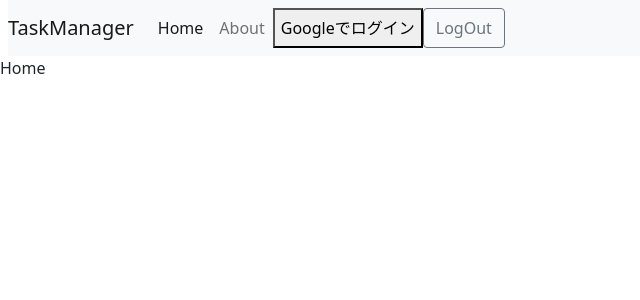
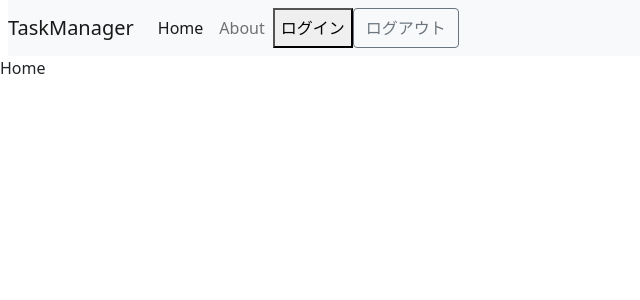
Before and after one commit to Kikujiro2020/taskmanager, a Nuxt app: page / in a window 1280 px wide. Shown: the top 300 px of the page, without its empty margins (0-640 px from the left). Built offline with nearby package versions, Linux system fonts and the light colour scheme.

Commit message:
for YouTube fourth

```diff
--- a/components/Navbar.vue
+++ b/components/Navbar.vue
@@ -1,11 +1,14 @@
 <script setup>
+import { async } from '@firebase/util';
+
 
 const { signInWithGooglePopup,errorMessage,logOut } = useAuth();
-const signIn = () => {
-    signInWithGooglePopup();
+const signIn = async() => {
+    await signInWithGooglePopup();
+    console.log(errorMessage.value);
 };
 
-async function signOut() {
+const signOut = async()=> {
     await logOut();
     console.log(errorMessage.value);
 }
@@ -24,8 +27,8 @@ async function signOut() {
                 <div class="navbar-nav">
                     <NuxtLink class="nav-link" to="/" activeClass="active" aria-current="page">Home</NuxtLink>
                     <NuxtLink class="nav-link" to="/about" activeClass="active">About</NuxtLink>
-                    <button @click="signIn">Googleでログイン</button>
-                    <button type="button" class="btn btn-outline-secondary" @click="signOut">LogOut</button>
+                    <button @click="signIn">ログイン</button>
+                    <button type="button" class="btn btn-outline-secondary" @click="signOut">ログアウト</button>
                 </div>
             </div>
         </nav>
--- a/composables/useAuth.ts
+++ b/composables/useAuth.ts
@@ -9,7 +9,7 @@ export const useAuth = () => {
         try {
             const result = await signInWithPopup(auth, provider);
             const user = result.user;
-
+            errorMessage.value="ログインしました。"
         } catch (error) {
             console.log(error);
         }
```
